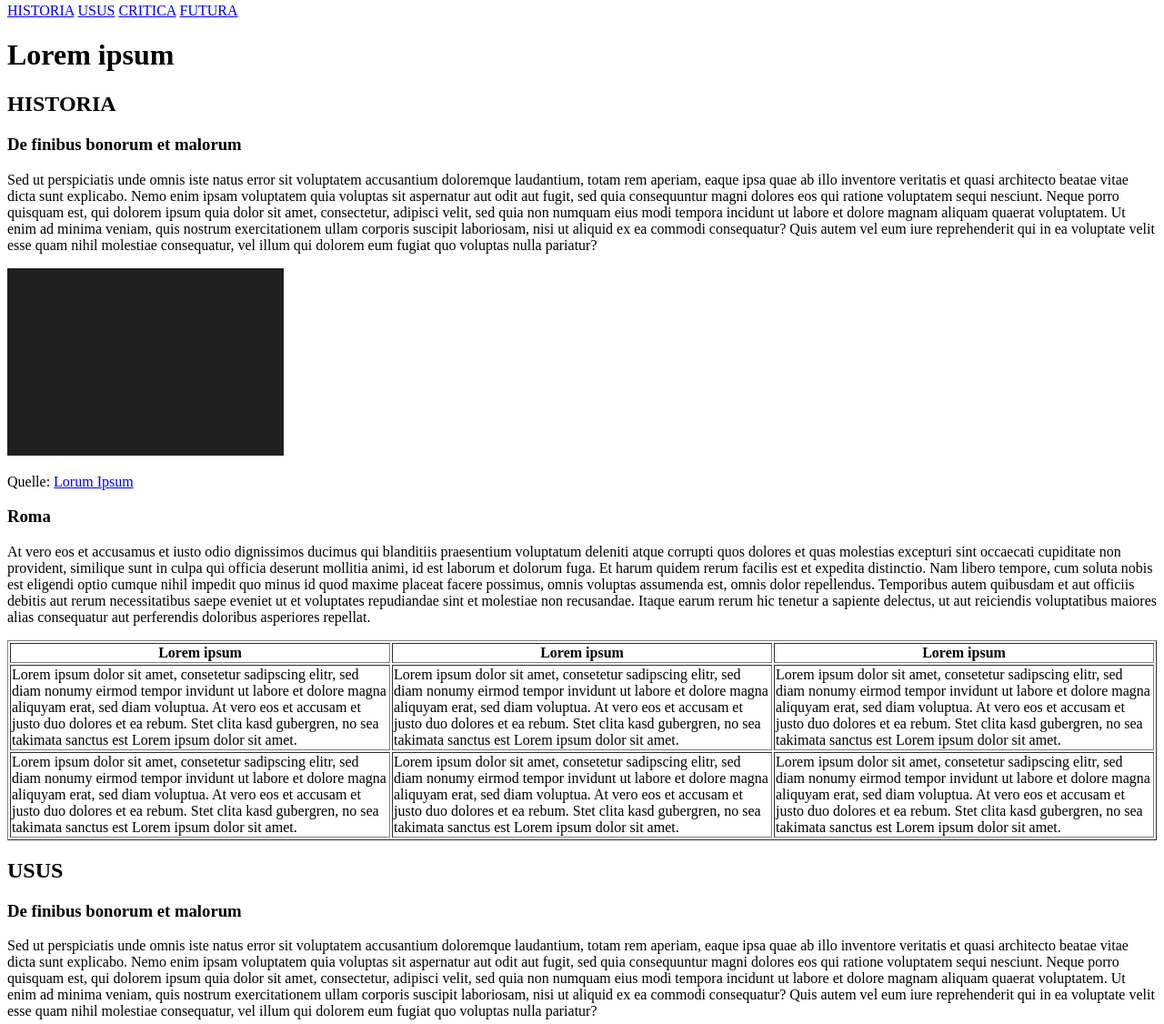
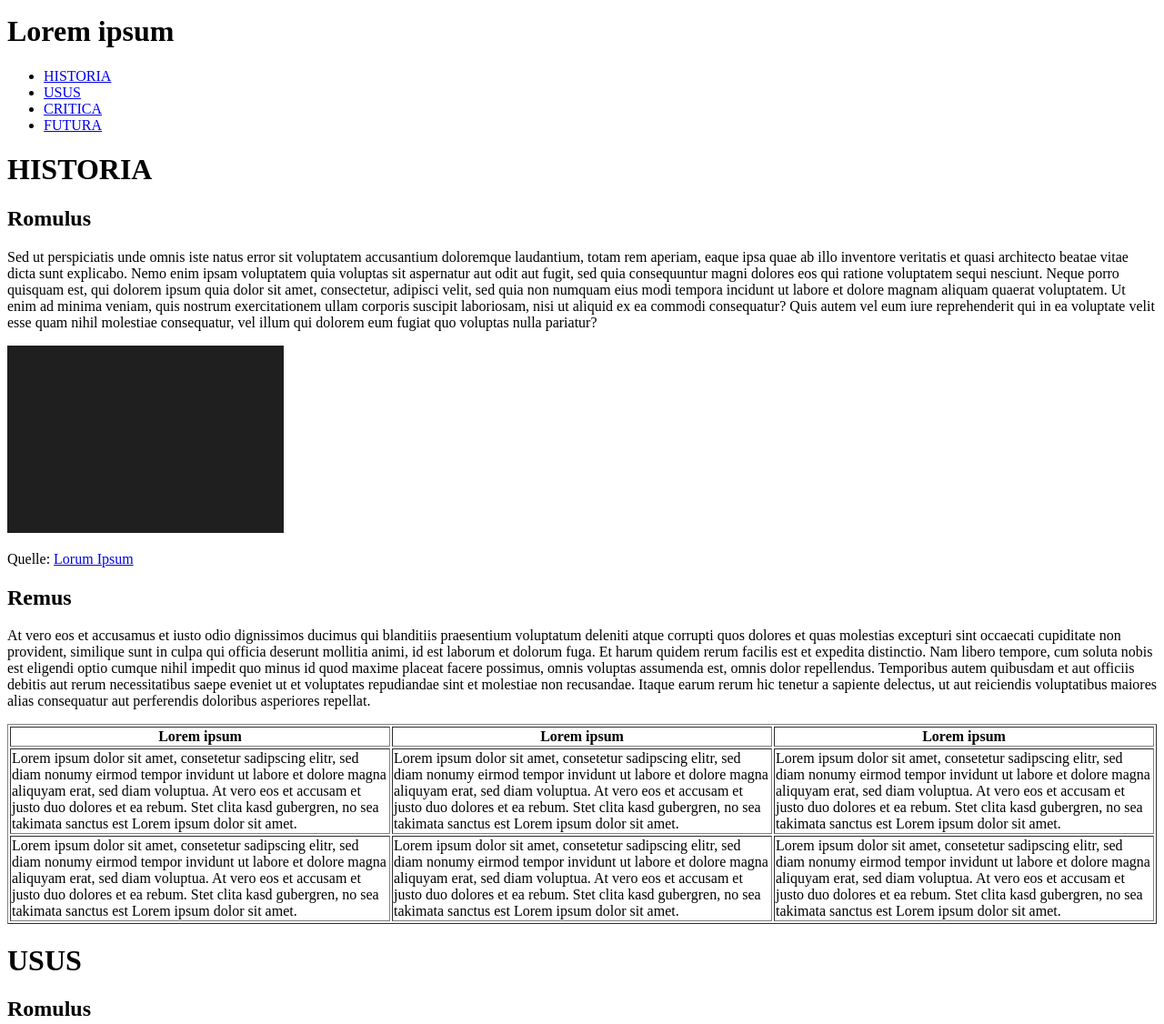
Before and after one commit to R2D2ar/WebEngineeringLabor, a website: page Labor3/OnePager/src/index.html in a window 1280 px wide. Shown: the part 5-1131 px from the top of the page at 91% size. Drawn offline with Linux system fonts and the light colour scheme.

Commit message:
updated Labor3 - layout and navigation bar

```diff
--- a/Labor3/OnePager/src/index.html
+++ b/Labor3/OnePager/src/index.html
@@ -5,17 +5,21 @@
   <title>Lorem ipsum</title>
 </head>
 <body>
-  <a href="#historia">HISTORIA</a>
-  <a href="#usus">USUS</a>
-  <a href="#critica">CRITICA</a>
-  <a href="#futura">FUTURA</a>
-   <h1>Lorem ipsum</h1>
-      <h2 id="historia">HISTORIA</h2>
-        <h3>De finibus bonorum et malorum</h3>
+   <h1 id="lorem">Lorem ipsum</h1>
+   <nav>
+     <ul>
+       <li><a href="#historia">HISTORIA</a></li>
+       <li><a href="#usus">USUS</a></li>
+       <li><a href="#critica">CRITICA</a></li>
+       <li><a href="#futura">FUTURA</a></li>
+     </ul>
+   </nav>
+   <h1 id="historia">HISTORIA</h1>
+      <h2 id="historiaromulus">Romulus</h2>
         <p>Sed ut perspiciatis unde omnis iste natus error sit voluptatem accusantium doloremque laudantium, totam rem aperiam, eaque ipsa quae ab illo inventore veritatis et quasi architecto beatae vitae dicta sunt explicabo. Nemo enim ipsam voluptatem quia voluptas sit aspernatur aut odit aut fugit, sed quia consequuntur magni dolores eos qui ratione voluptatem sequi nesciunt. Neque porro quisquam est, qui dolorem ipsum quia dolor sit amet, consectetur, adipisci velit, sed quia non numquam eius modi tempora incidunt ut labore et dolore magnam aliquam quaerat voluptatem. Ut enim ad minima veniam, quis nostrum exercitationem ullam corporis suscipit laboriosam, nisi ut aliquid ex ea commodi consequatur? Quis autem vel eum iure reprehenderit qui in ea voluptate velit esse quam nihil molestiae consequatur, vel illum qui dolorem eum fugiat quo voluptas nulla pariatur?</p>
         <img src="../img/black.png" alt="Black Image">
         <p>Quelle: <a href="https://www.loremipsum.de/">Lorum Ipsum</a></p>
-        <h3>Roma</h3>
+      <h2 id="historiaremus">Remus</h2>
         <p>At vero eos et accusamus et iusto odio dignissimos ducimus qui blanditiis praesentium voluptatum deleniti atque corrupti quos dolores et quas molestias excepturi sint occaecati cupiditate non provident, similique sunt in culpa qui officia deserunt mollitia animi, id est laborum et dolorum fuga. Et harum quidem rerum facilis est et expedita distinctio. Nam libero tempore, cum soluta nobis est eligendi optio cumque nihil impedit quo minus id quod maxime placeat facere possimus, omnis voluptas assumenda est, omnis dolor repellendus. Temporibus autem quibusdam et aut officiis debitis aut rerum necessitatibus saepe eveniet ut et voluptates repudiandae sint et molestiae non recusandae. Itaque earum rerum hic tenetur a sapiente delectus, ut aut reiciendis voluptatibus maiores alias consequatur aut perferendis doloribus asperiores repellat.</p>
         <table border="1px solid black">
           <tr>
@@ -34,12 +38,12 @@
             <td>Lorem ipsum dolor sit amet, consetetur sadipscing elitr, sed diam nonumy eirmod tempor invidunt ut labore et dolore magna aliquyam erat, sed diam voluptua. At vero eos et accusam et justo duo dolores et ea rebum. Stet clita kasd gubergren, no sea takimata sanctus est Lorem ipsum dolor sit amet.</td>
           </tr>
         </table>
-      <h2 id="usus">USUS</h2>
-        <h3>De finibus bonorum et malorum</h3>
+   <h1 id="usus">USUS</h1>
+      <h2 id="ususromulus">Romulus</h2>
         <p>Sed ut perspiciatis unde omnis iste natus error sit voluptatem accusantium doloremque laudantium, totam rem aperiam, eaque ipsa quae ab illo inventore veritatis et quasi architecto beatae vitae dicta sunt explicabo. Nemo enim ipsam voluptatem quia voluptas sit aspernatur aut odit aut fugit, sed quia consequuntur magni dolores eos qui ratione voluptatem sequi nesciunt. Neque porro quisquam est, qui dolorem ipsum quia dolor sit amet, consectetur, adipisci velit, sed quia non numquam eius modi tempora incidunt ut labore et dolore magnam aliquam quaerat voluptatem. Ut enim ad minima veniam, quis nostrum exercitationem ullam corporis suscipit laboriosam, nisi ut aliquid ex ea commodi consequatur? Quis autem vel eum iure reprehenderit qui in ea voluptate velit esse quam nihil molestiae consequatur, vel illum qui dolorem eum fugiat quo voluptas nulla pariatur?</p>
         <img src="../img/black.png" alt="Black Image">
         <p>Quelle: <a href="https://www.loremipsum.de/">Lorum Ipsum</a></p>
-        <h3>Roma</h3>
+      <h2 id="ususremus">Remus</h2>
         <p>At vero eos et accusamus et iusto odio dignissimos ducimus qui blanditiis praesentium voluptatum deleniti atque corrupti quos dolores et quas molestias excepturi sint occaecati cupiditate non provident, similique sunt in culpa qui officia deserunt mollitia animi, id est laborum et dolorum fuga. Et harum quidem rerum facilis est et expedita distinctio. Nam libero tempore, cum soluta nobis est eligendi optio cumque nihil impedit quo minus id quod maxime placeat facere possimus, omnis voluptas assumenda est, omnis dolor repellendus. Temporibus autem quibusdam et aut officiis debitis aut rerum necessitatibus saepe eveniet ut et voluptates repudiandae sint et molestiae non recusandae. Itaque earum rerum hic tenetur a sapiente delectus, ut aut reiciendis voluptatibus maiores alias consequatur aut perferendis doloribus asperiores repellat.</p>
         <table border="1px solid black">
           <tr>
@@ -58,12 +62,12 @@
             <td>Lorem ipsum dolor sit amet, consetetur sadipscing elitr, sed diam nonumy eirmod tempor invidunt ut labore et dolore magna aliquyam erat, sed diam voluptua. At vero eos et accusam et justo duo dolores et ea rebum. Stet clita kasd gubergren, no sea takimata sanctus est Lorem ipsum dolor sit amet.</td>
           </tr>
         </table>
-      <h2 id="critica">CRITICA</h2>
-        <h3>De finibus bonorum et malorum</h3>
+   <h1 id="critica">CRITICA</h1>
+      <h2 id="criticaromulus">Romulus</h2>
         <p>Sed ut perspiciatis unde omnis iste natus error sit voluptatem accusantium doloremque laudantium, totam rem aperiam, eaque ipsa quae ab illo inventore veritatis et quasi architecto beatae vitae dicta sunt explicabo. Nemo enim ipsam voluptatem quia voluptas sit aspernatur aut odit aut fugit, sed quia consequuntur magni dolores eos qui ratione voluptatem sequi nesciunt. Neque porro quisquam est, qui dolorem ipsum quia dolor sit amet, consectetur, adipisci velit, sed quia non numquam eius modi tempora incidunt ut labore et dolore magnam aliquam quaerat voluptatem. Ut enim ad minima veniam, quis nostrum exercitationem ullam corporis suscipit laboriosam, nisi ut aliquid ex ea commodi consequatur? Quis autem vel eum iure reprehenderit qui in ea voluptate velit esse quam nihil molestiae consequatur, vel illum qui dolorem eum fugiat quo voluptas nulla pariatur?</p>
         <img src="../img/black.png" alt="Black Image">
         <p>Quelle: <a href="https://www.loremipsum.de/">Lorum Ipsum</a></p>
-        <h3>Roma</h3>
+      <h2 id="criticaremus">Remus</h2>
         <p>At vero eos et accusamus et iusto odio dignissimos ducimus qui blanditiis praesentium voluptatum deleniti atque corrupti quos dolores et quas molestias excepturi sint occaecati cupiditate non provident, similique sunt in culpa qui officia deserunt mollitia animi, id est laborum et dolorum fuga. Et harum quidem rerum facilis est et expedita distinctio. Nam libero tempore, cum soluta nobis est eligendi optio cumque nihil impedit quo minus id quod maxime placeat facere possimus, omnis voluptas assumenda est, omnis dolor repellendus. Temporibus autem quibusdam et aut officiis debitis aut rerum necessitatibus saepe eveniet ut et voluptates repudiandae sint et molestiae non recusandae. Itaque earum rerum hic tenetur a sapiente delectus, ut aut reiciendis voluptatibus maiores alias consequatur aut perferendis doloribus asperiores repellat.</p>
         <table border="1px solid black">
           <tr>
@@ -82,12 +86,12 @@
             <td>Lorem ipsum dolor sit amet, consetetur sadipscing elitr, sed diam nonumy eirmod tempor invidunt ut labore et dolore magna aliquyam erat, sed diam voluptua. At vero eos et accusam et justo duo dolores et ea rebum. Stet clita kasd gubergren, no sea takimata sanctus est Lorem ipsum dolor sit amet.</td>
           </tr>
         </table>
-      <h2 id="futura">FUTURA</h2>
-        <h3>De finibus bonorum et malorum</h3>
+   <h1 id="futura">FUTURA</h1>
+      <h2 id="futuraromulus">Romulus</h2>
         <p>Sed ut perspiciatis unde omnis iste natus error sit voluptatem accusantium doloremque laudantium, totam rem aperiam, eaque ipsa quae ab illo inventore veritatis et quasi architecto beatae vitae dicta sunt explicabo. Nemo enim ipsam voluptatem quia voluptas sit aspernatur aut odit aut fugit, sed quia consequuntur magni dolores eos qui ratione voluptatem sequi nesciunt. Neque porro quisquam est, qui dolorem ipsum quia dolor sit amet, consectetur, adipisci velit, sed quia non numquam eius modi tempora incidunt ut labore et dolore magnam aliquam quaerat voluptatem. Ut enim ad minima veniam, quis nostrum exercitationem ullam corporis suscipit laboriosam, nisi ut aliquid ex ea commodi consequatur? Quis autem vel eum iure reprehenderit qui in ea voluptate velit esse quam nihil molestiae consequatur, vel illum qui dolorem eum fugiat quo voluptas nulla pariatur?</p>
         <img src="../img/black.png" alt="Black Image">
         <p>Quelle: <a href="https://www.loremipsum.de/">Lorum Ipsum</a></p>
-        <h3>Roma</h3>
+      <h2 id="futuraremus">Remus</h2>
         <p>At vero eos et accusamus et iusto odio dignissimos ducimus qui blanditiis praesentium voluptatum deleniti atque corrupti quos dolores et quas molestias excepturi sint occaecati cupiditate non provident, similique sunt in culpa qui officia deserunt mollitia animi, id est laborum et dolorum fuga. Et harum quidem rerum facilis est et expedita distinctio. Nam libero tempore, cum soluta nobis est eligendi optio cumque nihil impedit quo minus id quod maxime placeat facere possimus, omnis voluptas assumenda est, omnis dolor repellendus. Temporibus autem quibusdam et aut officiis debitis aut rerum necessitatibus saepe eveniet ut et voluptates repudiandae sint et molestiae non recusandae. Itaque earum rerum hic tenetur a sapiente delectus, ut aut reiciendis voluptatibus maiores alias consequatur aut perferendis doloribus asperiores repellat.</p>
         <table border="1px solid black">
           <tr>
```
Lines whose indentation alone changed are shown as unchanged.
